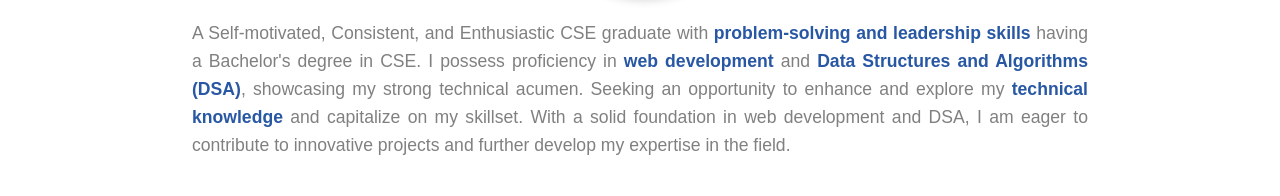
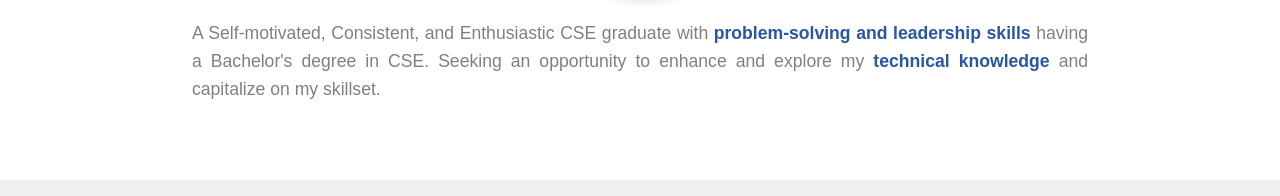
Before and after one commit to chanduthenipalli/chanduportfolio, a plain HTML site: page index.html in a window 1280 px wide. Shown: the part 604-800 px from the top of the page. Drawn offline with Linux system fonts and the light colour scheme.

Commit message:
Update index.html

```diff
--- a/index.html
+++ b/index.html
@@ -525,8 +525,8 @@
         <section id="about">
             <div id="my-image"><img src="Img/dp.jpg"></div>
             <div id="about-para">
-                <p>A Self-motivated, Consistent, and Enthusiastic CSE graduate with <span class="text-highlight">problem-solving and leadership skills</span> having a Bachelor's degree in CSE. I possess proficiency in <span class="text-highlight">web development</span>                    and <span class="text-highlight">Data Structures and Algorithms (DSA)</span>, showcasing my strong technical acumen. Seeking an opportunity to enhance and explore my <span class="text-highlight">technical knowledge</span> and capitalize
-                    on my skillset. With a solid foundation in web development and DSA, I am eager to contribute to innovative projects and further develop my expertise in the field.</p>
+                <p>A Self-motivated, Consistent, and Enthusiastic CSE graduate with <span class="text-highlight">problem-solving and leadership skills</span> having a Bachelor's degree in CSE. Seeking an opportunity to enhance and explore my <span class="text-highlight">technical knowledge</span> and capitalize
+                    on my skillset.</p>
             </div>
         </section>
         <section id="skills">
```
